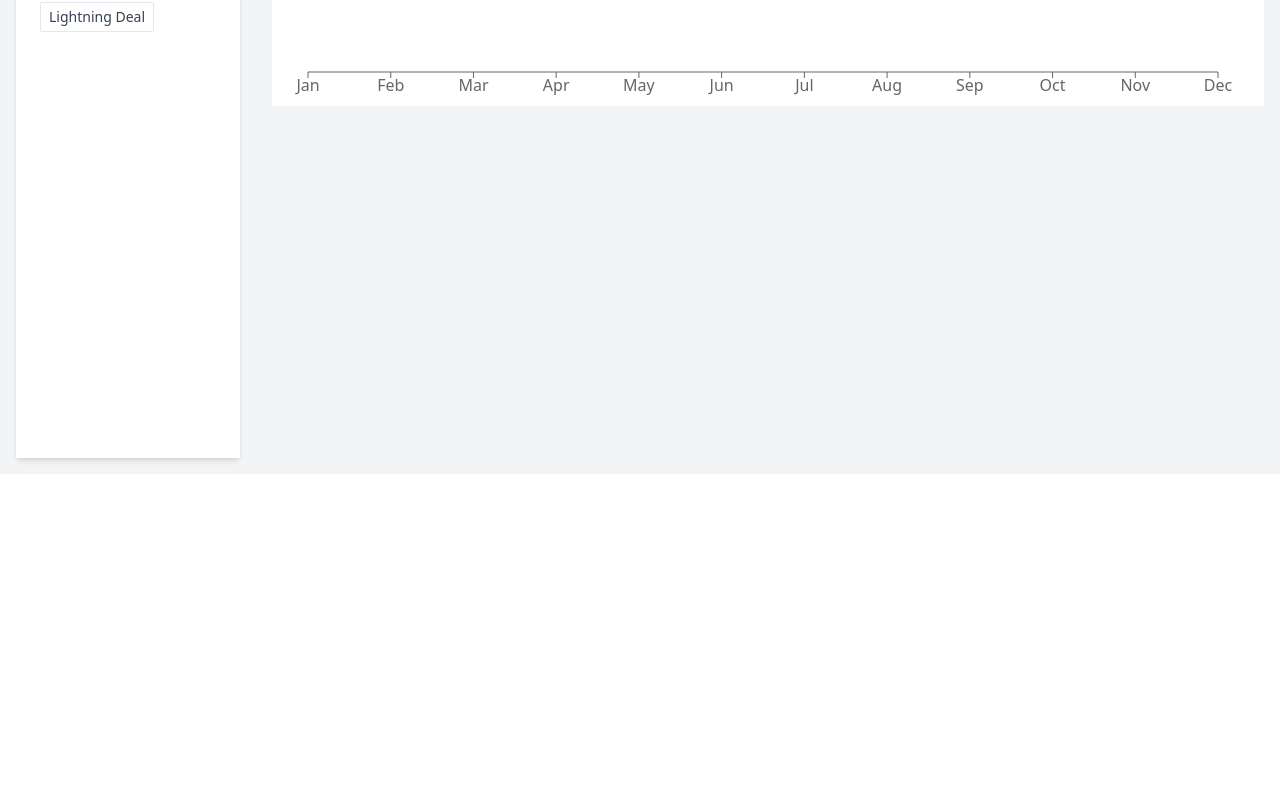
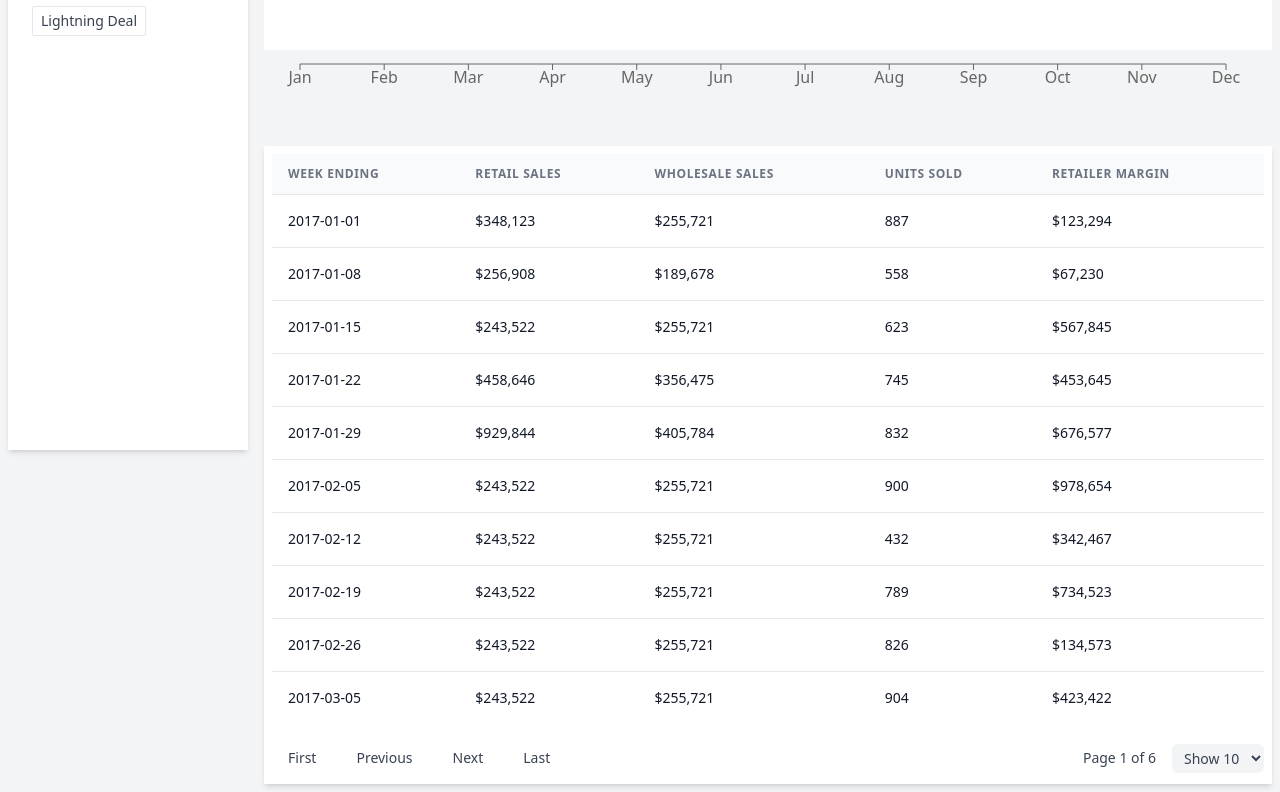
Before and after one commit to surya1337gkrm/stackline-assessment, a React (Create React App) app: page / in a window 1280 px wide. Shown: the part 462-1254 px from the top of the page. Before the commit the page ends 936 px from the top, so only its background shows below. Built offline with nearby package versions, Linux system fonts and the light colour scheme.

Commit message:
Added tanstack table and made few styling changes

```diff
--- a/package.json
+++ b/package.json
@@ -4,6 +4,7 @@
   "private": true,
   "dependencies": {
     "@reduxjs/toolkit": "^2.5.1",
+    "@tanstack/react-table": "^8.21.2",
     "cra-template-typescript": "1.2.0",
     "date-fns": "^4.1.0",
     "react": "^19.0.0",
--- a/src/App.tsx
+++ b/src/App.tsx
@@ -3,7 +3,7 @@ import Header from './components/Header/Header.tsx';
 import ProductContainer from './components/container/ProductContainer.tsx';
 const App = () => {
   return (
-    <div className='flex flex-col gap-10 bg-gray-100'>
+    <div className='flex flex-col gap-y-10 bg-gray-100'>
       <Header />
       <ProductContainer />
     </div>
--- a/src/components/Header/Header.tsx
+++ b/src/components/Header/Header.tsx
@@ -2,7 +2,7 @@ import React from 'react';
 import logo from '../../assets/logo.svg';
 const Header: React.FC = () => {
   return (
-    <header className='bg-blue-950 shadow-md p-4 flex items-center justify-between'>
+    <header className='bg-blue-950 w-full shadow-md p-4 flex items-center justify-between'>
       <div className='flex items-center space-x-4'>
         <img src={logo} alt='Stackline logo' className='h-8 w-min' />
       </div>
--- a/src/components/Product/ProductInfo.tsx
+++ b/src/components/Product/ProductInfo.tsx
@@ -14,7 +14,7 @@ const ProductInfo: React.FC<ProductInfoProps> = ({
   image,
 }) => {
   return (
-    <div className='bg-white p-6 shadow-md h-screen min-w-fit flex flex-col items-center'>
+    <div className='bg-white p-6 shadow-md h-min lg:h-screen min-w-fit flex flex-col items-center'>
       {image && <img src={image} alt={title} className='w-min h-min' />}
       <h1 className='text-xl font-bold text-gray-800 text-center'>{title}</h1>
       <p className='text-sm text-gray-400 mt-2 text-center'>{subtitle}</p>
--- a/src/components/SalesChart/SalesChart.tsx
+++ b/src/components/SalesChart/SalesChart.tsx
@@ -19,7 +19,7 @@ const SalesChart: React.FC = () => {
     <ResponsiveContainer
       width='100%'
       height={400}
-      className=' bg-white mb-12 p-4'>
+      className=' bg-white mb-8 p-4'>
       <div className='text-lg text-gray-500'>Retail Sales</div>
       <LineChart
         data={monthlySalesData}
--- /dev/null
+++ b/src/components/SalesTable/SalesTable.tsx
@@ -0,0 +1,152 @@
+import React from 'react';
+import {
+  useReactTable,
+  getCoreRowModel,
+  getPaginationRowModel,
+  getSortedRowModel,
+  ColumnDef,
+  SortingState,
+  flexRender,
+} from '@tanstack/react-table';
+import { Sale } from '../../utils/types'; // Import the Sale type
+
+interface SalesTableProps {
+  data: Sale[];
+}
+
+const SalesTable: React.FC<SalesTableProps> = ({ data }) => {
+  const [sorting, setSorting] = React.useState<SortingState>([]);
+
+  // Define columns
+  const columns = React.useMemo<ColumnDef<Sale>[]>(
+    () => [
+      {
+        header: 'WEEK ENDING',
+        accessorKey: 'weekEnding',
+      },
+      {
+        header: 'RETAIL SALES',
+        accessorKey: 'retailSales',
+        cell: (info) => `$${info.getValue().toLocaleString()}`,
+      },
+      {
+        header: 'WHOLESALE SALES',
+        accessorKey: 'wholesaleSales',
+        cell: (info) => `$${info.getValue().toLocaleString()}`,
+      },
+      {
+        header: 'UNITS SOLD',
+        accessorKey: 'unitsSold',
+        cell: (info) => info.getValue().toLocaleString(),
+      },
+      {
+        header: 'RETAILER MARGIN',
+        accessorKey: 'retailerMargin',
+        cell: (info) => `$${info.getValue().toLocaleString()}`,
+      },
+    ],
+    []
+  );
+
+  // Create the table instance
+  const table = useReactTable({
+    data,
+    columns,
+    state: {
+      sorting,
+    },
+    onSortingChange: setSorting,
+    getCoreRowModel: getCoreRowModel(),
+    getSortedRowModel: getSortedRowModel(),
+    getPaginationRowModel: getPaginationRowModel(),
+  });
+
+  return (
+    <div className='p-2 bg-white shadow-md'>
+      <table className='min-w-full divide-y divide-gray-200'>
+        <thead className='bg-gray-50'>
+          {table.getHeaderGroups().map((headerGroup) => (
+            <tr key={headerGroup.id}>
+              {headerGroup.headers.map((header) => (
+                <th
+                  key={header.id}
+                  className='px-4 py-3 text-left text-xs font-bold text-gray-500 uppercase tracking-wider hover:cursor-pointer'
+                  onClick={header.column.getToggleSortingHandler()}>
+                  {flexRender(
+                    header.column.columnDef.header,
+                    header.getContext()
+                  )}
+                  {{
+                    asc: ' 🔼',
+                    desc: ' 🔽',
+                  }[header.column.getIsSorted() as string] ?? null}
+                </th>
+              ))}
+            </tr>
+          ))}
+        </thead>
+        <tbody className='bg-white divide-y divide-gray-200'>
+          {table.getRowModel().rows.map((row) => (
+            <tr key={row.id}>
+              {row.getVisibleCells().map((cell) => (
+                <td
+                  key={cell.id}
+                  className='px-4 py-4 whitespace-nowrap text-sm text-gray-900'>
+                  {flexRender(cell.column.columnDef.cell, cell.getContext())}
+                </td>
+              ))}
+            </tr>
+          ))}
+        </tbody>
+      </table>
+
+      {/* Pagination Controls */}
+      <div className='flex items-center justify-between mt-4'>
+        <div className='flex gap-2'>
+          <button
+            className='px-4 py-2 text-sm font-medium text-gray-700  hover:bg-gray-200 hover:cursor-pointer'
+            onClick={() => table.setPageIndex(0)}
+            disabled={!table.getCanPreviousPage()}>
+            First
+          </button>
+          <button
+            className='px-4 py-2 text-sm font-medium text-gray-700  hover:bg-gray-200 hover:cursor-pointer'
+            onClick={() => table.previousPage()}
+            disabled={!table.getCanPreviousPage()}>
+            Previous
+          </button>
+          <button
+            className='px-4 py-2 text-sm font-medium text-gray-700  hover:bg-gray-200 hover:cursor-pointer'
+            onClick={() => table.nextPage()}
+            disabled={!table.getCanNextPage()}>
+            Next
+          </button>
+          <button
+            className='px-4 py-2 text-sm font-medium text-gray-700  hover:bg-gray-200 hover:cursor-pointer'
+            onClick={() => table.setPageIndex(table.getPageCount() - 1)}
+            disabled={!table.getCanNextPage()}>
+            Last
+          </button>
+        </div>
+        <div className='flex items-center gap-4'>
+          <span className='text-sm text-gray-700'>
+            Page {table.getState().pagination.pageIndex + 1} of{' '}
+            {table.getPageCount()}
+          </span>
+          <select
+            className='px-2 py-1 text-sm text-gray-700 bg-gray-100 rounded-md'
+            value={table.getState().pagination.pageSize}
+            onChange={(e) => table.setPageSize(Number(e.target.value))}>
+            {[10, 20, 30, 40, 50].map((pageSize) => (
+              <option key={pageSize} value={pageSize}>
+                Show {pageSize}
+              </option>
+            ))}
+          </select>
+        </div>
+      </div>
+    </div>
+  );
+};
+
+export default SalesTable;
--- a/src/components/container/ProductContainer.tsx
+++ b/src/components/container/ProductContainer.tsx
@@ -5,6 +5,7 @@ import { fetchProductData } from '../../store/productSlice.ts'; // Import the fe
 import { RootState, AppDispatch } from '../../store/store.ts'; // Import the RootState type
 import ProductInfo from '../Product/ProductInfo.tsx';
 import SalesChart from '../SalesChart/SalesChart.tsx';
+import SalesTable from '../SalesTable/SalesTable.tsx';
 
 const ProductContainer: React.FC = () => {
   const dispatch = useDispatch<AppDispatch>();
@@ -21,7 +22,7 @@ const ProductContainer: React.FC = () => {
 
   // Handle loading state
   if (status === 'loading') {
-    return <div>Loading...</div>;
+    return <div className='animate-pulse'>Loading...</div>;
   }
 
   // Handle error state
@@ -35,8 +36,8 @@ const ProductContainer: React.FC = () => {
   }
 
   return (
-    <div className='flex flex-1'>
-      <aside className='w-1/5 p-4 flex items-center justify-center'>
+    <div className='grid grid-cols-1 gap-5 lg:grid-cols-5 lg:gap-0'>
+      <aside className='col-span-1 w-full lg:p-2 flex lg:flex-col'>
         <ProductInfo
           title={product.title}
           subtitle={product.subtitle}
@@ -44,9 +45,10 @@ const ProductContainer: React.FC = () => {
           image={product.image}
         />
       </aside>
-      <main className='w-4/5 p-4 flex'>
-        <div className='bg-white w-full h-fit'>
+      <main className='col-span-1 flex flex-col w-full h-full lg:p-2 lg:col-span-4'>
+        <div className='flex flex-col gap-y-10 lg:gap-16 flex-grow'>
           <SalesChart />
+          <SalesTable data={product.sales} />
         </div>
       </main>
     </div>
```
Also changed, not shown: 1 other file (tests, documents, lock files or other folders).
